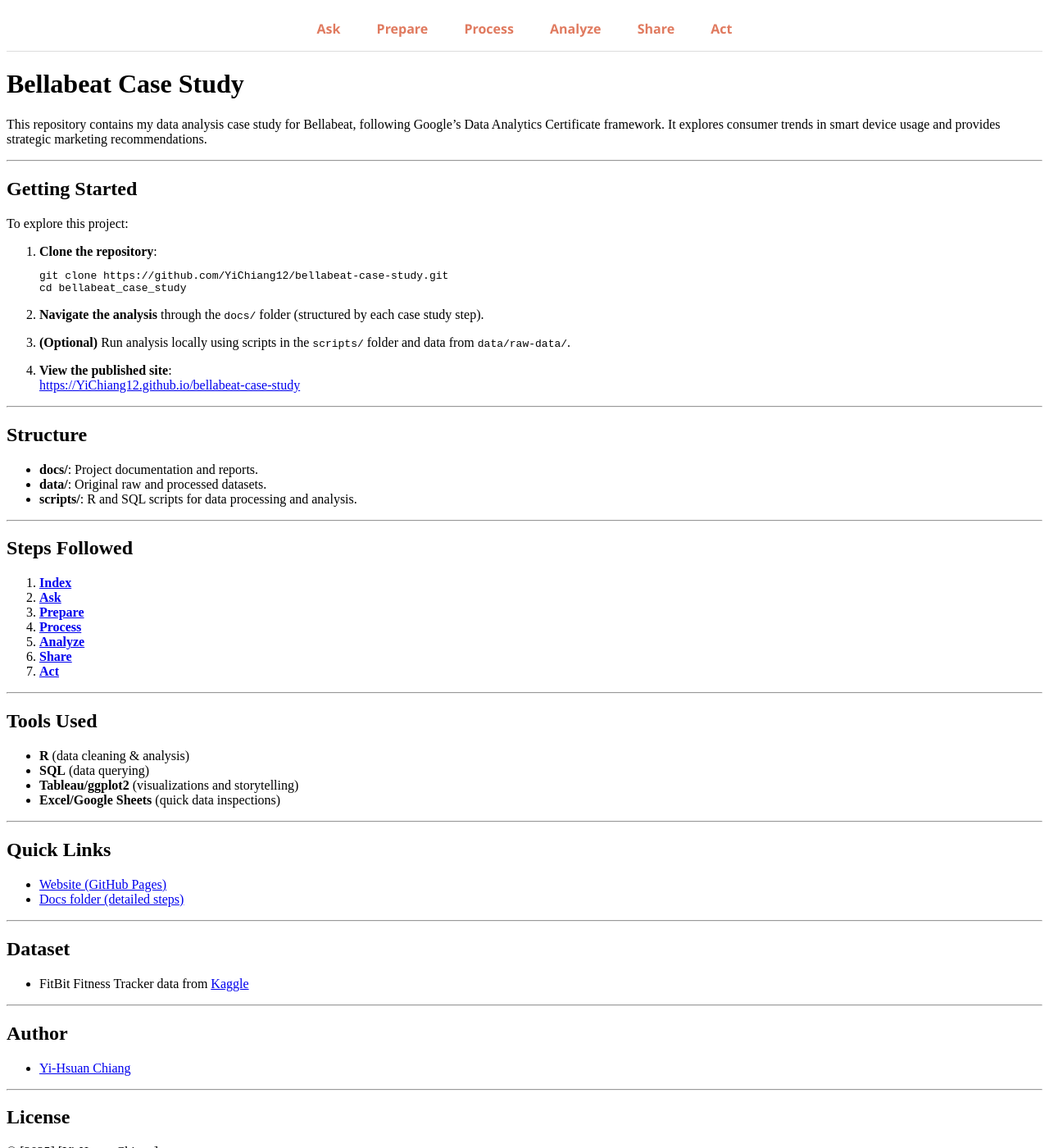
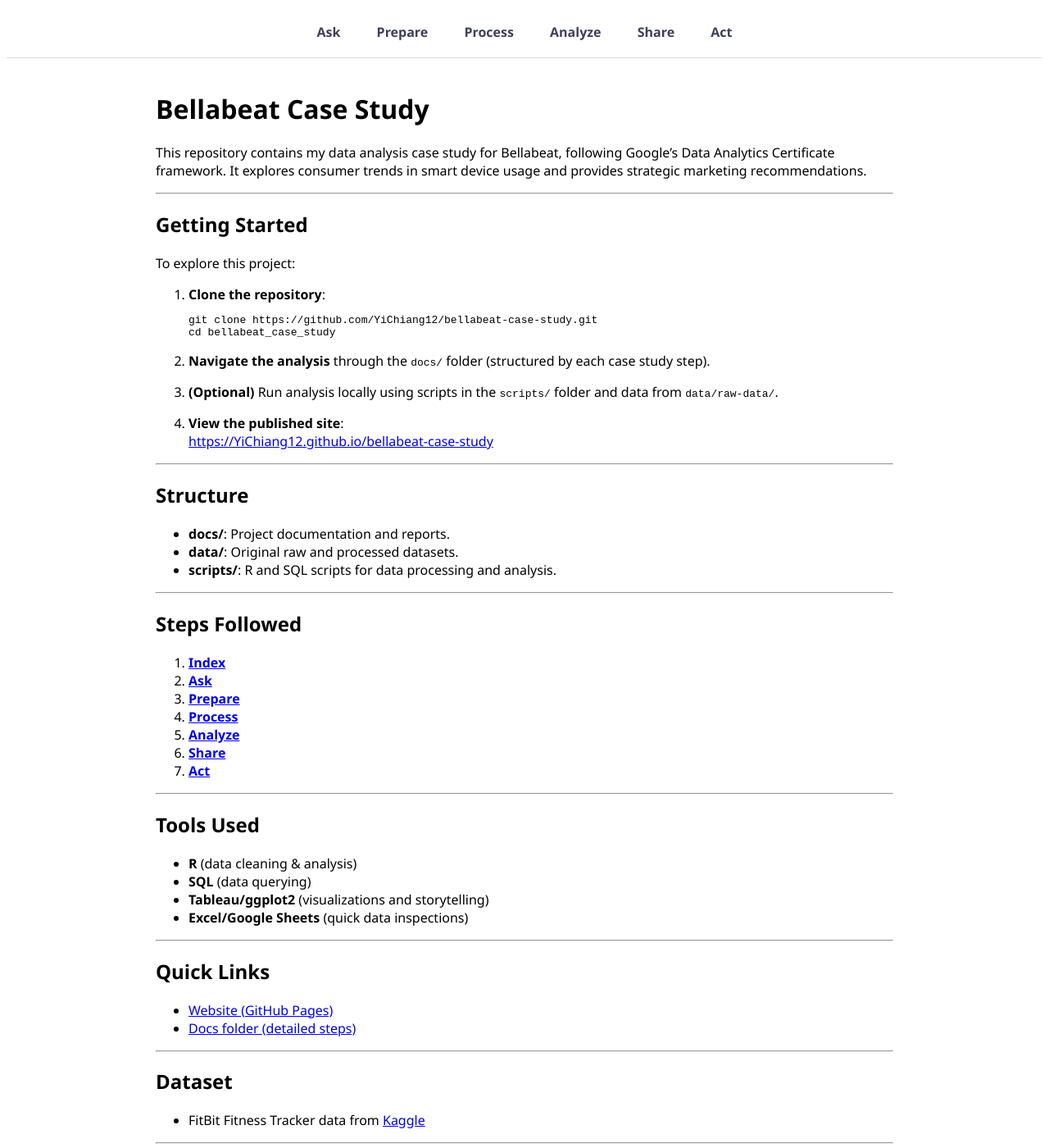
Before and after one commit to YiChiang12/bellabeat_case_study, a Jekyll site: the page built from README.md, in a window 1280 px wide and 1400 px high. Shown: the whole window at 82% size. Built offline with Jekyll 4.4.1, drawn with Linux system fonts in a browser that asks for light colours; our own code applies the rules of GitHub Pages for plain Markdown files.

Commit message:
Update files

```diff
--- a/_layouts/default.html
+++ b/_layouts/default.html
@@ -1,20 +1,22 @@
+<!-- _layouts/default.html -->
 <!DOCTYPE html>
 <html lang="en">
 <head>
   <meta charset="UTF-8" />
-    <title>{{ page.title }} | Bellabeat Case Study</title>
+  <title>{{ page.title }}</title>
   <link rel="stylesheet" href="{{ '/assets/style.css' | relative_url }}">
 </head>
 <body>
   <nav class="nav-bar">
-      <a href="{{ '/docs/step1_ask.md' | relative_url }}">Ask</a>
-      <a href="{{ '/docs/step2_prepare.md' | relative_url }}">Prepare</a>
-      <a href="{{ '/docs/step3_process.md' | relative_url }}">Process</a>
-      <a href="{{ '/docs/step4_analyze.md' | relative_url }}">Analyze</a>
-      <a href="{{ '/docs/step5_share.md' | relative_url }}">Share</a>
-      <a href="{{ '/docs/step6_act.md' | relative_url }}">Act</a>
+    <a href="{{ '/docs/step1_ask.html' | relative_url }}">Ask</a>
+    <a href="{{ '/docs/step2_prepare.html' | relative_url }}">Prepare</a>
+    <a href="{{ '/docs/step3_process.html' | relative_url }}">Process</a>
+    <a href="{{ '/docs/step4_analyze.html' | relative_url }}">Analyze</a>
+    <a href="{{ '/docs/step5_share.html' | relative_url }}">Share</a>
+    <a href="{{ '/docs/step6_act.html' | relative_url }}">Act</a>
   </nav>
-    <main class="content">
+
+  <main class="page-content">
     {{ content }}
   </main>
 </body>
--- a/assets/style.css
+++ b/assets/style.css
@@ -1,4 +1,37 @@
+/* assets/style.css */
 .nav-bar {
+  background-color: #ffffff;
+  border-bottom: 1px solid #ddd;
+  padding: 20px;
+  text-align: center;
+  font-family: 'Segoe UI', sans-serif;
+}
+
+.nav-bar a {
+  margin: 0 20px;
+  text-decoration: none;
+  color: #3d405b;
+  font-weight: 600;
+  font-size: 16px;
+  transition: color 0.3s;
+}
+
+.nav-bar a:hover {
+  color: #e07a5f;
+}
+
+.page-content {
+  max-width: 900px;
+  margin: 40px auto;
+  padding: 0 20px;
+  font-family: 'Segoe UI', sans-serif;
+}
+
+
+
+
+
+/* .nav-bar {
   background-color: #ffffff;
   border-bottom: 1px solid #ddd;
   padding: 1rem;
@@ -18,7 +51,7 @@
 .nav-bar a:hover {
   text-decoration: underline;
   color: #3d405b;
-}
+} */
 
 
 
```
Lines whose indentation alone changed are shown as unchanged.
